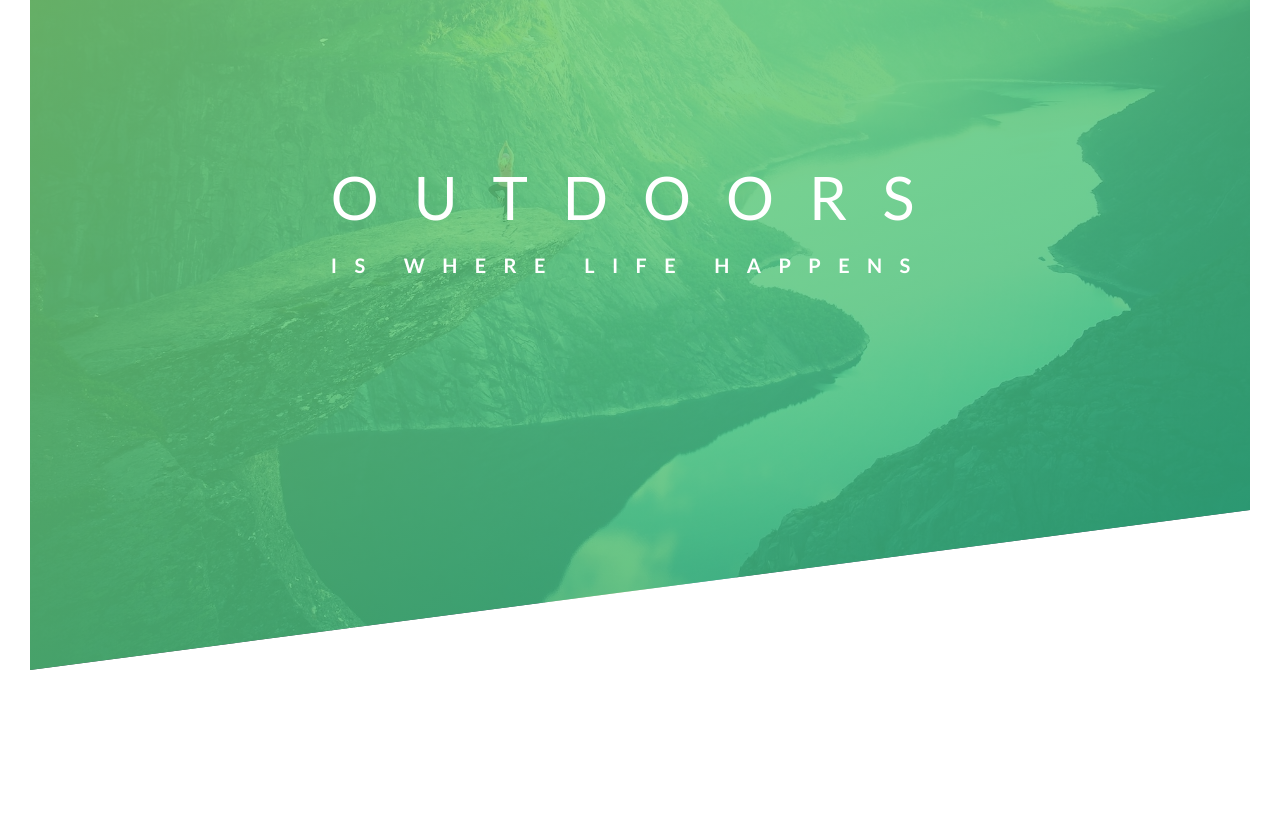
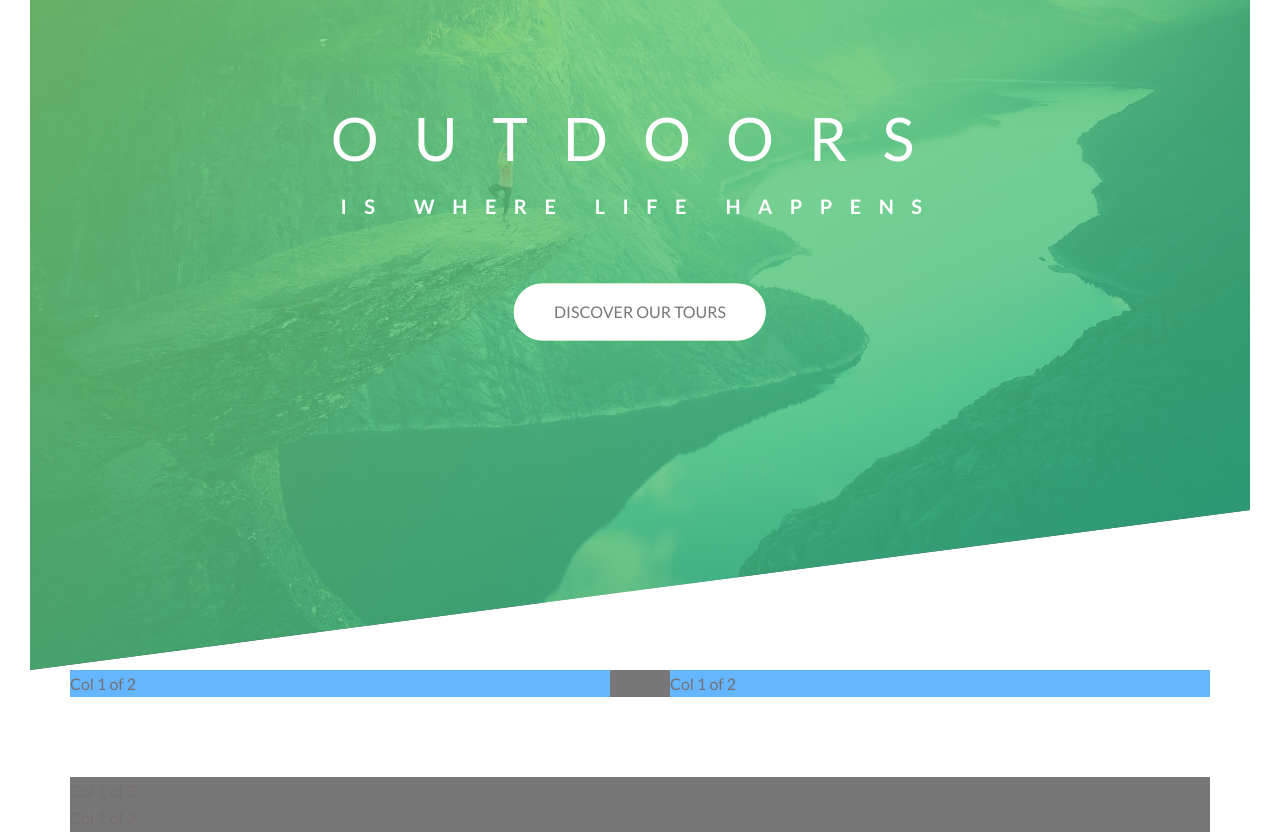
Before and after one commit to HuzefaBadshah/Advance-Css-Natours, a website: page index.html in a window 1280 px wide. Shown: the part 120-952 px from the top of the page. Before the commit the page ends 820 px from the top, so only its background shows below. Drawn offline with Linux system fonts and the light colour scheme.

Commit message:
add styles for col-1-of-2 class and clearfix

```diff
--- a/index.html
+++ b/index.html
@@ -7,7 +7,7 @@
 
     <link href="https://fonts.googleapis.com/css?family=Lato:100,300,400,700,900" rel="stylesheet">
 
-    <link rel="stylesheet" href="css/icon-font.css">
+    <!-- <link rel="stylesheet" href="css/icon-font.css"> -->
     <link rel="stylesheet" href="css/style.css">
     <link rel="shortcut icon" type="image/png" href="img/favicon.png">
 
@@ -15,20 +15,46 @@
 </head>
 
 <body>
-
+    <!-- BEM(block element modifier) model is used for this project -->
     <header class="header">
-        <div class="logo-box">
-            <img src="img/logo-white.png" alt="Logo" class="logo">
+        <div class="header__logo-box">
+            <img src="img/logo-white.png" alt="Logo" class="header__logo">
         </div>
 
-        <div class="text-box">
+        <div class="header__text-box">
             <h1 class="heading-primary">
-                <span class="heading-primary-main">outdoors</span>
-                <span class="heading-primary-sub">is where life happens</span>
+                <span class="heading-primary--main">outdoors</span>
+                <span class="heading-primary--sub">is where life happens</span>
             </h1>
+
+            <a href="#" class="btn btn--white btn--animated">Discover our Tours</a>
         </div>
 
     </header>
+
+    <section class="grid-test">
+        <div class="row">
+            <div class="col-1-of-2">Col 1 of 2</div>
+            <div class="col-1-of-2">Col 1 of 2</div>
+        </div>
+        <div class="row">
+            <div class="col-1-of-3">Col 1 of 3</div>
+            <div class="col-1-of-3">Col 1 of 3</div>
+        </div>
+        <div class="row">
+            <div class="col-1-of-3">Col 1 of 3</div>
+            <div class="col-2-of-3">Col 2 of 3</div>
+        </div>
+        <div class="row">
+            <div class="col-1-of-4">Col 1 of 4</div>
+            <div class="col-1-of-4">Col 1 of 4</div>
+            <div class="col-2-of-4">Col 2 of 4</div>
+        </div>
+        <div class="row">
+            <div class="col-1-of-4">Col 1 of 4</div>
+            <div class="col-3-of-4">Col 3 of 4</div>
+        </div>
+    </section>
 </body>
 
 </html>
--- /dev/null
+++ b/sass/abstracts/_mixins.scss
@@ -0,0 +1,7 @@
+@mixin clearfix {
+    &::after {
+        content: "";
+        display: table;
+        clear: both; // this will clear both left and right  floats
+    }
+}
--- /dev/null
+++ b/sass/abstracts/_variables.scss
@@ -0,0 +1,12 @@
+// COLORS
+$color-primary: #55c57a;
+$color-primary-light: #7ed56f;
+$color-primary-dark: #28b485;
+
+$color-grey-dark: #777;
+$color-black: #000;
+
+// GRID
+$grid-width: 114rem;
+$gutter-vertical: 8rem;
+$gutter-horizontal: 6rem;
--- /dev/null
+++ b/sass/base/_animation.scss
@@ -0,0 +1,43 @@
+@keyframes moveInLeft {
+    0% {
+        opacity: 0;
+        transform: translateX(-10rem);
+    }
+
+    80% {
+        transform: translate(2rem);
+    }
+
+    100% {
+        opacity: 1;
+        transform: translate(0);
+    }
+}
+
+@keyframes moveInRight {
+    0% {
+        opacity: 0;
+        transform: translateX(10rem);
+    }
+
+    80% {
+        transform: translateX(-2rem);
+    }
+
+    100% {
+        opacity: 1;
+        transform: translate(0);
+    }
+}
+
+@keyframes moveMyWay {
+    0% {
+        opacity: 0;
+        transform: translateY(4rem);
+    }
+
+    100% {
+        opacity: 1;
+        transform: translate(0);
+    }
+}
--- /dev/null
+++ b/sass/base/_base.scss
@@ -0,0 +1,16 @@
+*,
+*::after,
+*::before {
+    margin: 0;
+    padding: 0;
+    box-sizing: inherit;
+}
+
+html {
+    // this defines what one rem is
+    font-size: 62.5%;
+}
+
+body {
+    box-sizing: border-box;
+}
--- /dev/null
+++ b/sass/base/_typography.scss
@@ -0,0 +1,46 @@
+
+body {
+    font-family: "Lato", sans-serif;
+    font-weight: 400;
+    font-size: 1.6rem;
+    line-height: 1.7;
+    color: $color-grey-dark;
+    padding: 3rem;
+}
+
+.heading-primary {
+    color: #fff;
+    text-transform: uppercase;
+    backface-visibility: hidden;
+    margin-bottom: 6rem;
+
+    &--main {
+        display: block;
+        font-size: 6rem;
+        font-weight: 400;
+        letter-spacing: 3.5rem;
+
+        animation-name: moveInLeft;
+        animation-duration: 1s;
+        animation-timing-function: ease-out;
+
+        /*
+        animation-iteration-count: 2;
+        animation-delay: 3s;
+        */
+    }
+
+    &--sub {
+        display: block;
+        font-size: 2rem;
+        font-weight: 700;
+        letter-spacing: 1.75rem;
+
+        animation: moveInRight 1s ease-out;
+
+        /* animation-name: moveInRight;
+        animation-duration: 1s;
+        animation-timing-function: ease-out; */
+
+    }
+}
--- /dev/null
+++ b/sass/components/_button.scss
@@ -0,0 +1,60 @@
+.btn {
+
+    &--white {
+        background-color: #fff;
+        color: $color-grey-dark;
+
+        &::after {
+            background-color: rgb(211, 255, 165);
+        }
+    }
+
+    &:link,
+    &:visited {
+        text-transform: uppercase;
+        text-decoration: none;
+        padding: 1.5rem 4rem;
+        display: inline-block;
+        border-radius: 10.0rem;
+        transition-property: all;
+        transition-duration: .2s;
+        position: relative;
+    }
+
+    &:hover {
+        transform: translateY(-.3rem);
+        box-shadow: 0 1rem 2rem rgba($color-black, .2);
+
+        &::after {
+            transform: scaleX(1.5) scaleY(1.6);
+            opacity: 0;
+        }
+    }
+
+    &:active {
+        transform: translateY(-1rem);
+        box-shadow: 0 .5rem 1rem rgba($color-black, .2);
+    }
+
+    &::after {
+        content: "";
+        display: inline-block;
+        height: 100%;
+        width: 100%;
+        border-radius: 10rem;
+        position: absolute;
+        top: 0;
+        left: 0;
+        z-index: -1;
+        transition-property: all;
+        transition-duration: .5s;
+    }
+
+    &--animated {
+        animation-name: moveMyWay;
+        animation-timing-function: ease-out;
+        animation-duration: .5s;
+        animation-delay: .75s;
+        animation-fill-mode: backwards;
+    }
+}
--- /dev/null
+++ b/sass/layout/_grid.scss
@@ -0,0 +1,24 @@
+.row {
+    max-width: $grid-width;
+    background-color: $color-grey-dark;
+    color: rgb(119, 111, 111);
+    margin: 0 auto;
+
+    &:not(:last-child) {
+        margin-bottom: $gutter-vertical;
+    }
+
+    .col-1-of-2 {
+        // in order to use variables in calc we use #{}
+        width: calc((100% - #{$gutter-horizontal}) / 2);
+        background-color: rgb(99, 182, 255);
+        float: left;
+
+        &:not(:last-child) {
+            margin-right: $gutter-horizontal;
+        }
+
+    }
+
+    @include clearfix;
+}
--- /dev/null
+++ b/sass/layout/_header.scss
@@ -0,0 +1,26 @@
+.header {
+    height: 95vh;
+    background-image: linear-gradient(to right bottom, rgba($color-primary-light, 0.8), rgba($color-primary-dark, 0.8)), url(../img/hero.jpg);
+    background-size: cover;
+    background-position: top;
+    clip-path: polygon(0 0, 100% 0, 100% 75vh, 0 100%);
+    position: relative;
+
+    &__logo-box {
+        position: absolute;
+        left: 4rem;
+        top: 4rem;
+    }
+
+    &__text-box {
+        position: absolute;
+        top: 40%;
+        left: 50%;
+        transform: translate(-50%, -50%);
+        text-align: center;
+    }
+
+    &__logo {
+        height: 3.5rem;
+    }
+}
--- /dev/null
+++ b/sass/main.scss
@@ -0,0 +1,29 @@
+// Abstracts
+@import "abstracts/functions";
+@import "abstracts/mixins";
+@import "abstracts/variables";
+
+// Base
+@import "base/animation";
+@import "base/base";
+@import "base/typography";
+@import "base/utilities";
+
+// Components
+@import "components/button";
+
+// Layouts
+@import "layout/header";
+// grid
+@import "layout/grid";
+
+// Pages
+@import "pages/home";
+
+/*
+COLORS:
+
+Light green: #7ed56f
+Medium green: #55c57a
+Dark green: #28b485
+*/
```
Also changed, not shown: package.json (added, +15 -0 lines), css/style.css, sass/abstracts/_functions.scss (added), sass/base/_utilities.scss (added), sass/pages/_home.scss (added), 2 other files.
